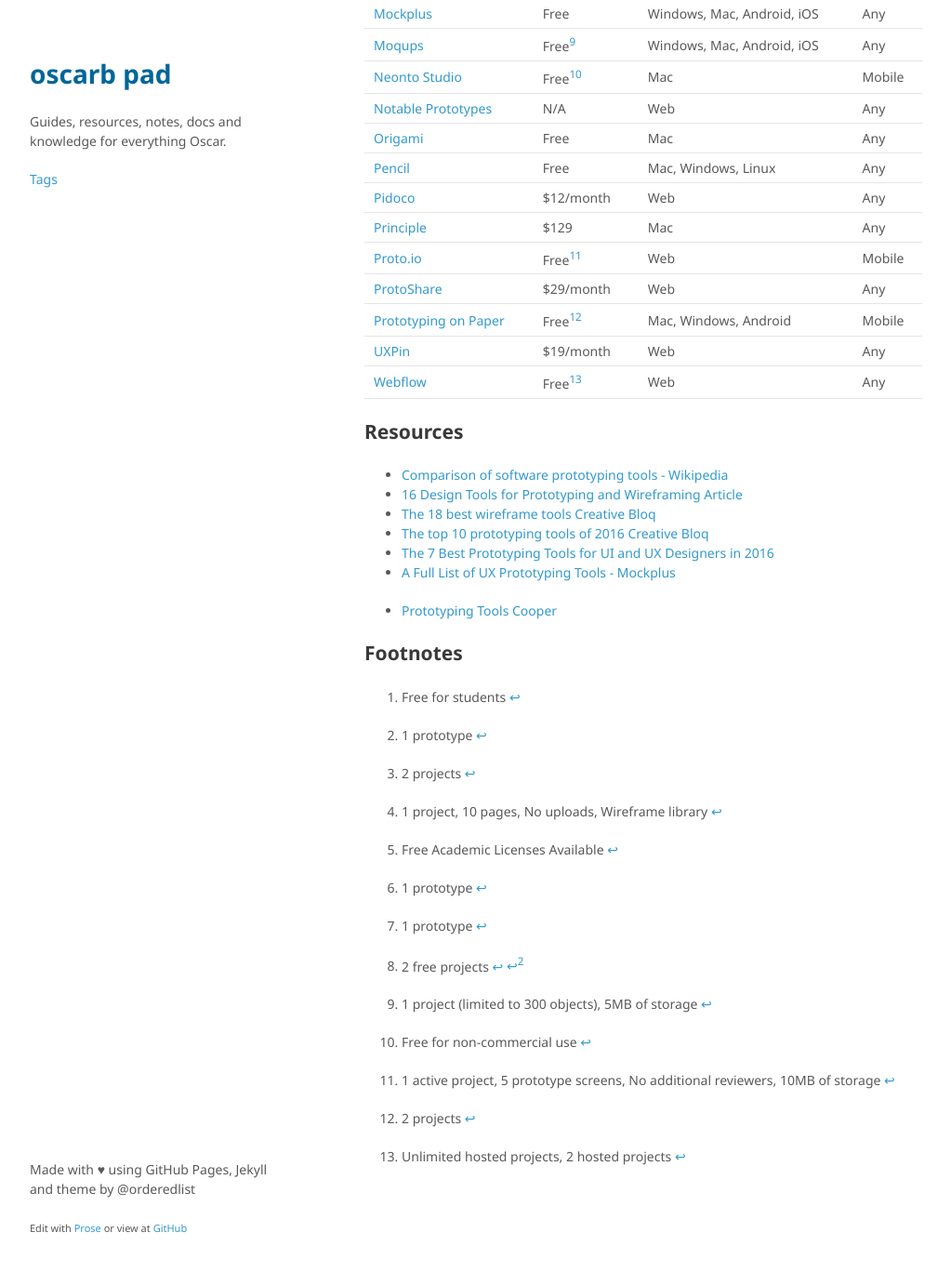
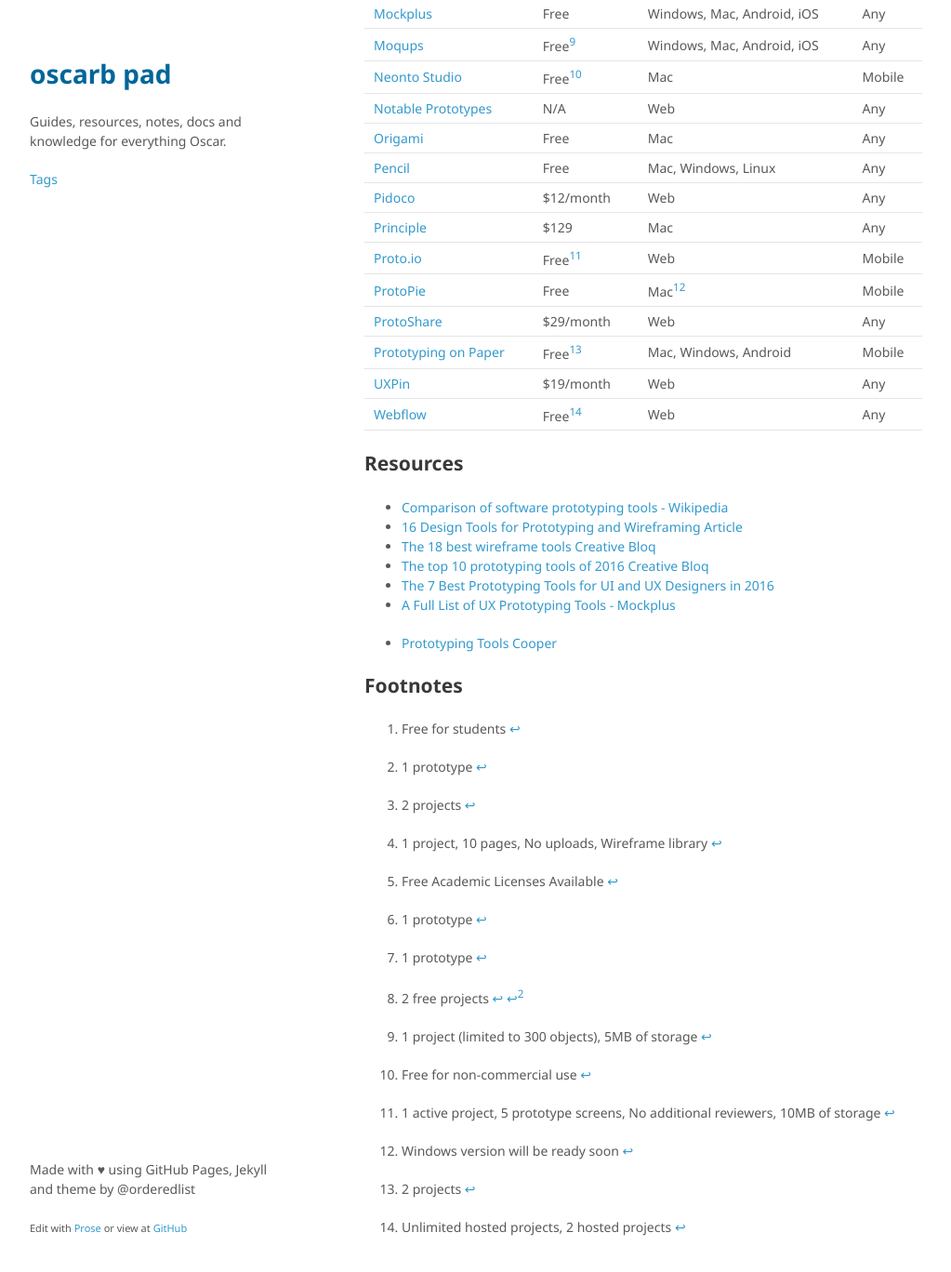
Before and after one commit to oscarb/pad, a Jekyll site: the page built from _docs/prototyping.md, in a window 1280 px wide and 1400 px high, scrolled down 994 px. Shown: the top 1368 px of the window at 93% size, without its empty margins (128-1151 px from the left). Built offline with Jekyll 4.4.1, drawn with Linux system fonts in a browser that asks for light colours; some web fonts are replaced; before the commit the page ends 2318 px from its top, so only the background shows below that.

Commit message:
Updated prototyping.md

```diff
--- a/_docs/prototyping.md
+++ b/_docs/prototyping.md
@@ -48,6 +48,7 @@ Name | Lowest price | Platform | Protype for
 [Pidoco](https://pidoco.com/en) | $12/month | Web | Any
 [Principle](http://principleformac.com/) | $129 | Mac | Any
 [Proto.io](https://proto.io/) | Free[^protoio] | Web | Mobile
+[ProtoPie](https://www.protopie.io/) | Free | Mac[^protopie] | Mobile
 [ProtoShare](http://www.protoshare.com/) | $29/month |  Web | Any
 [Prototyping on Paper](https://popapp.in/) | Free[^pop] | Mac, Windows, Android | Mobile
 [UXPin](https://www.uxpin.com/) | $19/month | Web | Any
@@ -66,6 +67,7 @@ Name | Lowest price | Platform | Protype for
 [^neonto]: Free for non-commercial use
 [^pop]: 2 projects
 [^protoio]: 1 active project, 5 prototype screens, No additional reviewers, 10MB of storage
+[^protopie]: Windows version will be ready soon
 [^webflow]: Unlimited hosted projects, 2 hosted projects
 
 ## Resources
```
